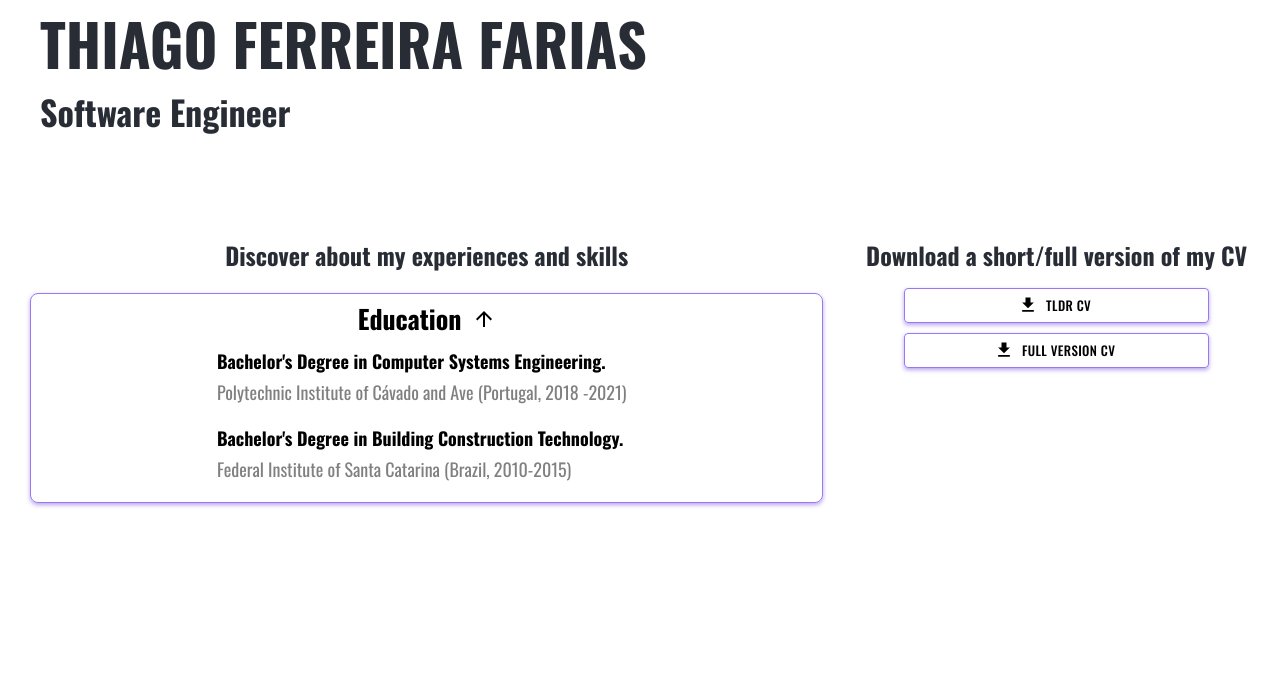
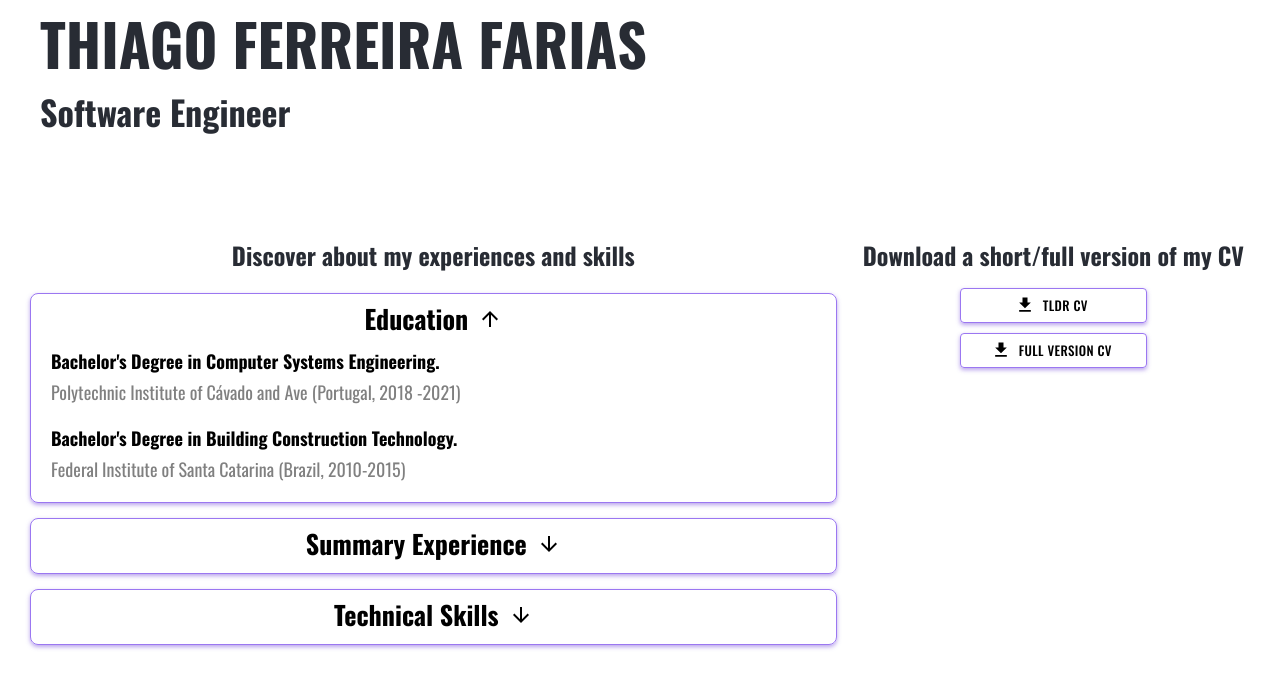
Before and after one commit to thiagoeffarias/software-engineer, a React (Create React App) app: page / in a window 1280 px wide. Both pictures are taken after a click on the element 426 px from the left and 318 px from the top of the page. Shown: the top 688 px of the page. Built offline with nearby package versions, Linux system fonts and the light colour scheme.

Commit message:
add extra sections

```diff
--- a/src/App.css
+++ b/src/App.css
@@ -2,8 +2,7 @@
   font-family: "Oswald", sans-serif;
   text-align: center;
   color: #282c34;
-  padding-left: 20px;
-  padding-right: 20px;
+  padding: 0px 20px 0px 20px;
 }
 
 .header {
@@ -44,18 +43,16 @@ h2 {
   width: calc(100% - 0px);
   flex-grow: 1;
   flex-basis: 66.666%;
-  margin: 0px 0px 0px 0px;
+  margin: 0px 0px 40px 0px;
   display: flex;
   flex-wrap: wrap;
-  margin-right: 10px;
 }
 
 .section-container.right {
-  width: calc(100% - 20px);
+  width: calc(100% - 0px);
   flex-grow: 1;
   flex-basis: 33.333%;
   display: flex;
-  margin-left: 10px;
   padding-bottom: 20px;
   align-items: center;
   height: max-content;
@@ -72,6 +69,14 @@ p {
     flex-direction: column;
   }
 
+  h1 {
+    font-size: calc(10px + 4vmin);
+  }
+
+  h2 {
+    font-size: calc(10px + 2vmin);
+  }
+
   .container-left,
   .container-right {
     flex-basis: auto; /* Reset flex-basis for full width on smaller screens */
--- a/src/App.js
+++ b/src/App.js
@@ -2,6 +2,66 @@ import './App.css';
 import Card from './components/cv_section/Card';
 import Download from '@mui/icons-material/Download';
 import CustonIconButton from './components/custom_icon_button/CustonIconButton';
+
+const educationData = [
+  {
+    "title": "Bachelor's Degree in Computer Systems Engineering.",
+    "subtitle": "Polytechnic Institute of Cávado and Ave (Portugal, 2018 -2021)"
+  },
+  {
+    "title": "Bachelor's Degree in Building Construction Technology.",
+    "subtitle": "Federal Institute of Santa Catarina (Brazil, 2010-2015)"
+  }
+]
+
+const summaryExperience = [
+  {
+    "title": "5 years of work experience as native android developer.",
+    "subtitle": "Kotlin is my main language but I’m able to work with other languages and technologies also for backend and frontend."
+  },
+  {
+    "title": "Participation on international projects (Portugal, Qatar, Dubai, Germany).",
+  },
+  {
+    "title": "I work speaking fluently in 3 languages daily (Portuguese, English, Spanish).",
+    "subtitle": "I’ve studied French sometime in my life, but I'm not fluent at all, I know enough to not get lost in France."
+  },
+  {
+    "title": "About 5 years of diverse experiences in the civil engineering field (in a previous life), most of those related to planning, budgeting and coordinating roles. ",
+    "subtitle": "I also worked as technical lead on construction sites and as structural masonry drawer."
+  },
+  {
+    "subtitle": "*  I have acted in a couple of other roles and fields in life, ask me about that if you get curious and have time."
+  }
+]
+
+const technicalSkills = [
+  {
+    "title": "Languages and Technologies to devolop:",
+    "subtitle": "Kotlin | Java | JavaScript | C# | C | Python | Git | Jetpack Compose | RxJava | Coroutines | Rest | Retrofit | GraphQL | Apollo | ReactJS | Angular | HTML | CSS | Bootstrap | Material UI kit."
+  },
+  {
+    "title": "Languages and Technologies to test",
+    "subtitle": "Unit tests | Integration tests | Espresso tests | Screenshot tests | E2E tests | Ruby | Cucumber | Gherkein | Mockito."
+  },
+  {
+    "title": "Web Development",
+    "subtitle": "HTML, CSS, React, Node.js, Express, Django, Flask"
+  },
+  {
+    "title": "Databases",
+    "subtitle": "MySQL, PostgreSQL, MongoDB, SQLite"
+  },
+  {
+    "title": "Tools",
+    "subtitle": "Git, Docker, Jenkins, Jira, Confluence, Postman"
+  },
+  {
+    "title": "Languages",
+    "subtitle": "Portuguese (Native), English (Fluent), Spanish (Intermediate)"
+  }
+]
+
 
 
 function App() {
@@ -15,13 +75,22 @@ function App() {
       <div className="main-container">
         <div className="section-container left">
           <p>Discover about my experiences and skills</p>
-          <Card title="Education" />
-
+          <Card title="Education" data={educationData} />
+          <Card title="Summary Experience" data={summaryExperience} />
+          <Card title="Technical Skills" data={technicalSkills} />
         </div>
         <div className="section-container right">
           <p>Download a short/full version of my CV</p>
-          <CustonIconButton title="TLDR CV" icon={<Download />} pdfUrl="./resources/THIAGO_FERREIRA_FARIAS_TLDR_CV.pdf" />
-          <CustonIconButton title="FULL VERSION CV" icon={<Download />} />
+          <CustonIconButton
+            title="TLDR CV"
+            icon={<Download />}
+            pdfName="/THIAGO_FERREIRA_FARIAS_TLDR_CV.pdf"
+          />
+          <CustonIconButton
+            title="FULL VERSION CV"
+            icon={<Download />}
+            pdfName="/THIAGO_FERREIRA_FARIAS_CV.pdf"
+          />
         </div>
       </div>
     </div>
--- a/src/components/custom_icon_button/CustomIconButton.css
+++ b/src/components/custom_icon_button/CustomIconButton.css
@@ -13,7 +13,7 @@
 }
 
 .button-cv {
-  width: calc(80% - 20px);
+  width: calc(50% - 20px);
   padding: 0px;
 }
 
--- a/src/components/custom_icon_button/CustonIconButton.js
+++ b/src/components/custom_icon_button/CustonIconButton.js
@@ -1,14 +1,13 @@
 import Button from '@mui/material/Button';
 import './CustomIconButton.css';
 
-function CustomIconButton({ title, icon }) {
+function CustomIconButton({ title, icon, pdfName }) {
 
     const handleDownload = () => {
-        // Adjust the path to the PDF file based on the location of your component
-        const pdfPath = process.env.PUBLIC_URL + '/THIAGO_FERREIRA_FARIAS_TLDR_CV.pdf';
+        const pdfPath = process.env.PUBLIC_URL + pdfName;
         const link = document.createElement('a');
         link.href = pdfPath;
-        link.download = 'THIAGO_FERREIRA_FARIAS_TLDR_CV.pdf'; // specify the desired filename here
+        link.download = pdfName.toString().split('/').pop();
         document.body.appendChild(link);
         link.click();
         document.body.removeChild(link);
--- a/src/components/cv_section/Card.css
+++ b/src/components/cv_section/Card.css
@@ -2,7 +2,7 @@
   min-width: wrap-content;
   box-shadow: 0 2px 4px #a488e6c4;
   border: 1px solid #7e4fedc4;
-  margin: 10px 10px 20px 10px;
+  margin: 10px 10px 5px 10px;
   padding: 0px 20px 0px 20px;
   justify-items: center;
   color: black;
@@ -42,7 +42,8 @@
 }
 
 .card-content {
-  overflow: hidden;
+  width: calc(100% - 0px);
+  overflow: wrap-content;
   transition: max-height 0.3s ease-in-out, opacity 0.3s ease-in-out;
   max-height: 0;
   opacity: 0;
@@ -61,13 +62,15 @@
 
 p.item-title {
   font-size: calc(6px + 1.5vmin);
-  width: max-content;
+  width: fit-content;
+  text-align: left;
   margin: 5px 10px 0px 0px;
 }
 
 p.item-subtitle {
-  width: max-content;
   font-size: calc(6px + 1.5vmin);
+  width: fit-content;
+  text-align: left;
   font-weight: 400;
   margin: 5px 10px 20px 0px;
   color: gray;
--- a/src/components/cv_section/Card.js
+++ b/src/components/cv_section/Card.js
@@ -2,7 +2,7 @@ import React, { useState } from 'react';
 import './Card.css';
 import ArrowDownwardOutlined from "@mui/icons-material/ArrowDownwardOutlined";
 
-function Card({ title }) {
+function Card({ title, data }) {
 
     const [isContentVisible, setIsContentVisible] = useState(false);
     const toggleContentVisibility = () => {
@@ -18,10 +18,14 @@ function Card({ title }) {
                 />
             </div>
             <div className={`card-content ${isContentVisible ? 'show' : 'hide'}`}>
-                <p className="item-title">Bachelor's Degree in Computer Systems Engineering. </p>
-                <p className="item-subtitle">Polytechnic Institute of Cávado and Ave (Portugal, 2018 -2021)</p>
-                <p className="item-title">Bachelor's Degree in Building Construction Technology. </p>
-                <p className="item-subtitle">Federal Institute of Santa Catarina (Brazil, 2010-2015)</p>
+                {data.map((item, index) => {
+                    return (
+                        <div key={index} className="item">
+                            <p className="item-title">{item.title}</p>
+                            <p className="item-subtitle">{item.subtitle}</p>
+                        </div>
+                    );
+                })}
             </div>
         </div>
     )
```
Also changed, not shown: 2 other files (tests, documents, lock files or other folders).
